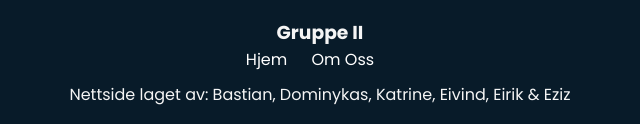
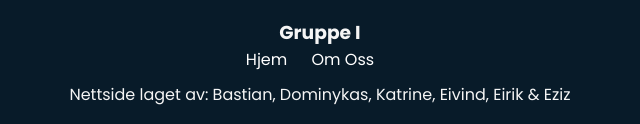
Before and after one commit to is310-gr1/intro-is310, a plain HTML site: page index.html in a window 1280 px wide. Shown: the part 2723-2847 px from the top of the page, 320-960 px from the left. Drawn offline with nearby package versions, Linux system fonts and the light colour scheme.

Commit message:
stuff again

```diff
--- a/index.html
+++ b/index.html
@@ -161,7 +161,7 @@
     </section>
     <footer class="footer">
         <div class="footer-content">
-            <h3>Gruppe II</h3>
+            <h3>Gruppe I</h3>
             <ul>
                 <li>
                     <a href="#home" class="active">Hjem</a>
```
